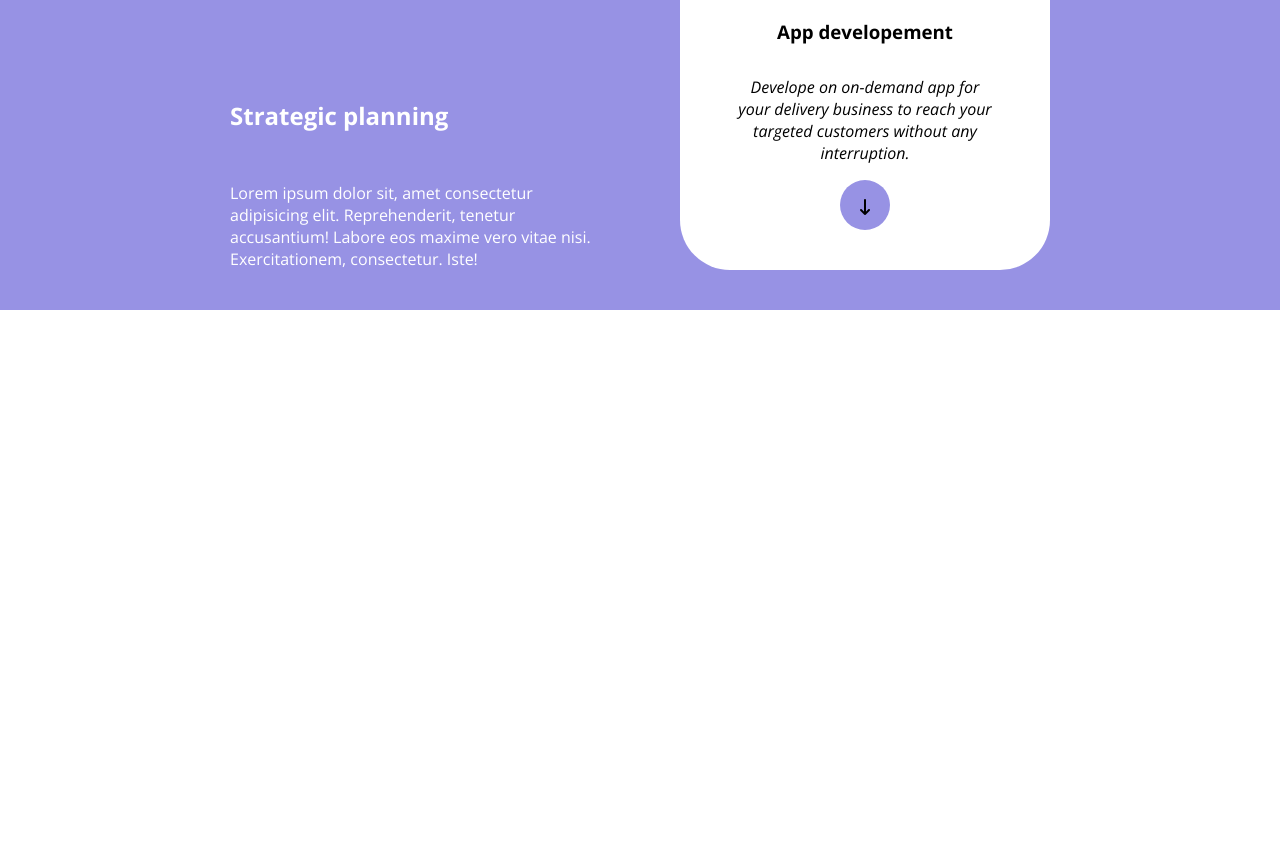
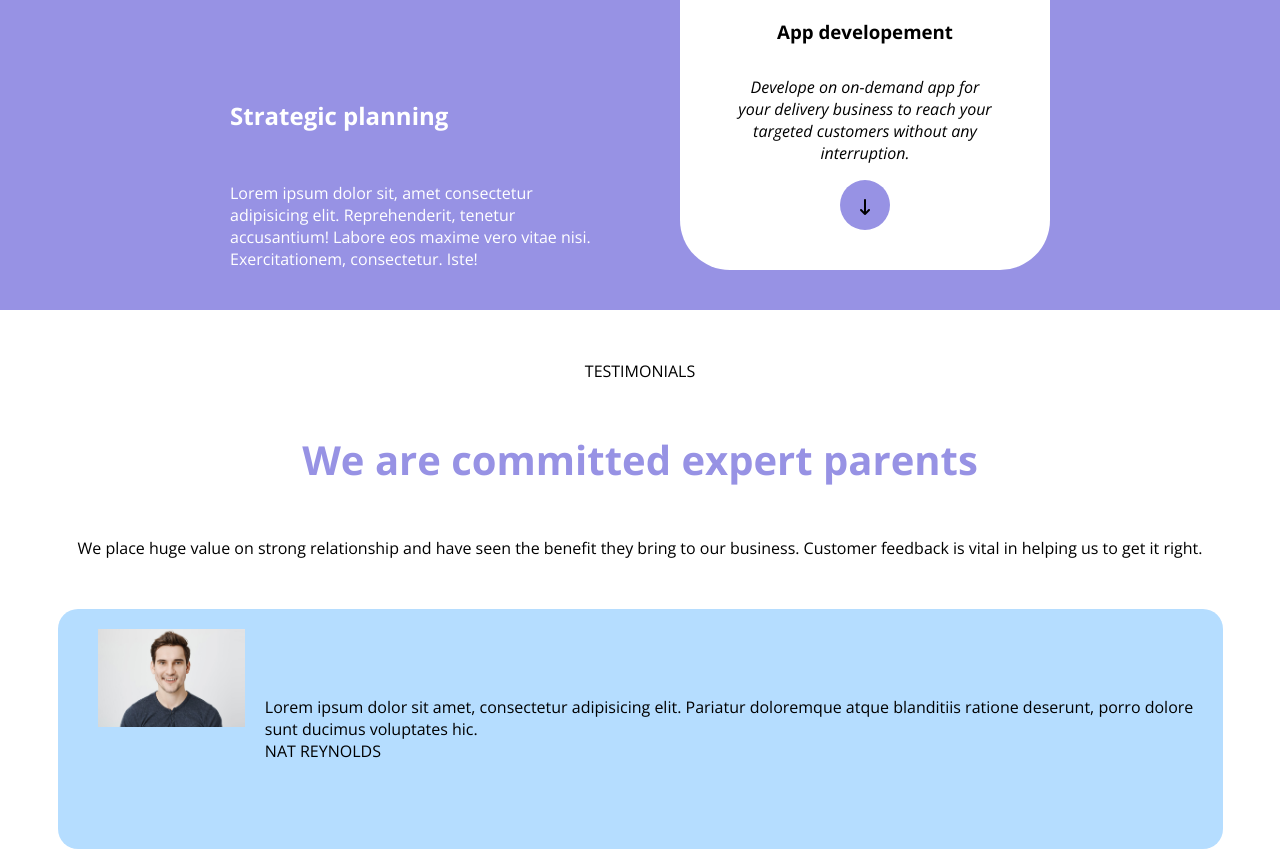
Before and after one commit to danieleardizzone/htmlcss-responsive-layout, a plain HTML site: page index.html in a window 1280 px wide. Shown: the part 1134-1983 px from the top of the page. Before the commit the page ends 1494 px from the top, so only its background shows below. Drawn offline with nearby package versions, Linux system fonts and the light colour scheme.

Commit message:
START - Testimonials

```diff
--- a/css/style.css
+++ b/css/style.css
@@ -240,6 +240,46 @@ p{
     margin-bottom: 50px;
 }
 
+/*TITLES*/
+.testimonials h2,
+.benefits h2,
+.get-started h2{
+    font-size: 40px;
+}
+
+
+
+/*TESTIMONIALS*/
+
+.testimonials-title > *{
+    text-align: center;
+    margin-bottom: 50px;
+}
+
+.testimonials-title h2{
+    color: var(--purple);
+}
+
+.testimonials-cards .card-features{
+    display: flex;
+    flex-direction: row;
+    padding: 20px;
+}
+
+.testimonial-img{
+    border-radius: 100%;
+    width: 200px;
+    height: 200px;
+}
+
+.testimonials-cards .card-features>*{
+    padding-left: 20px;
+}
+
+
+
+/*MEDIA QUERY*/
+
 @media (max-width: 575.98px) {
     /*hero*/
     .hero [class^=col-]{
--- a/index.html
+++ b/index.html
@@ -130,6 +130,32 @@
                 </div>
             </div>
         </section>
+        <section class="testimonials">
+            <div class="container">
+                <div class="testimonials-title">
+                    <p>TESTIMONIALS</p>
+                    <h2>We are committed expert parents</h2>
+                    <p>We place huge value on strong relationship and have seen the benefit they bring to our business. Customer feedback is vital in helping us to get it right.</p>
+                </div>
+                <div class="testimonials-cards">
+                    <div class="row">
+                        <div class="col-12">
+                            <div class="card">
+                                <div class="card-features">
+                                    <div class="testimonial-img">
+                                        <img src="./img/testimonial1.jpg" alt="">
+                                    </div>
+                                    <div class="testimonial-presentation">
+                                        <p>Lorem ipsum dolor sit amet, consectetur adipisicing elit. Pariatur doloremque atque blanditiis ratione deserunt, porro dolore sunt ducimus voluptates hic.</p>
+                                        <p class="testimonial-name">NAT REYNOLDS</p>
+                                    </div>
+                                </div>
+                            </div>
+                        </div>
+                    </div>
+                </div>
+            </div>
+        </section>
     </main>
     <footer class="page-footer">
 
```
